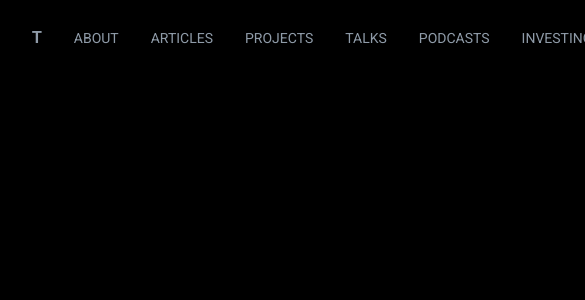
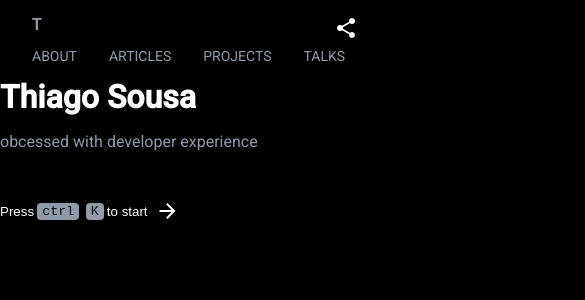
Before and after one commit to Thiagomatheus12/thiago-matheus, an Angular app: page / in a window 390 px wide. Shown: the top 300 px of the page, 585 px wide, since content can reach past the window. Built offline with nearby package versions, Linux system fonts and the light colour scheme.

Commit message:
:sparkles: feature - header mobile and starting body

```diff
--- a/src/app/app.component.html
+++ b/src/app/app.component.html
@@ -1,2 +1,3 @@
 <app-header></app-header>
+
 <router-outlet><router-outlet />
--- a/src/app/app.routes.ts
+++ b/src/app/app.routes.ts
@@ -1,8 +1,13 @@
 import { Routes } from '@angular/router';
-import { AppComponent } from './app.component';
 import { AboutComponent } from './shared/components/about/about.component';
+import { HomeComponent } from './features/home/home.component';
 
 export const routes: Routes = [
+  {
+    path: '',
+    title: 'Home',
+    component: HomeComponent
+  },
   {
     path: 'about',
     title: 'About',
--- /dev/null
+++ b/src/app/features/home/home.component.html
@@ -0,0 +1,9 @@
+<div class="container">
+  <div class="home">
+    <h1 class="home__title">Thiago Sousa</h1>
+
+    <p class="home__subtitle">obcessed with developer experience</p>
+
+    <button class="home__button">  Press <kbd class="home__background">ctrl</kbd> <kbd class="home__background">K</kbd> to start <mat-icon>arrow_forward</mat-icon></button>
+  </div>
+</div>
--- /dev/null
+++ b/src/app/features/home/home.component.scss
@@ -0,0 +1,68 @@
+mat-icon {
+  color: #FFF;
+  margin-left: 0.5rem;
+}
+
+.home {
+  display: flex;
+  flex-direction: column;
+  justify-content: center;
+  margin: 0px auto;
+
+  &__title {
+    margin: 0;
+  }
+
+  &__subtitle {
+    color: #8f9ba8;;
+  }
+
+  &__background {
+    color: #08070b;
+    background: #8f9ba8;
+    padding: 1px 5px;
+    margin: 0 0.2rem;
+    border-radius: 4px;
+  }
+
+  &__button {
+    margin-top: 2rem;
+    background: none;
+    color: #FFF;
+    width: max-content;
+    border: none;
+    display: flex;
+    align-items: center;
+    padding: 0;
+    cursor: pointer;
+    position: relative;
+
+    &:hover {
+      color: #FFF;
+    }
+  }
+
+  &__button::before {
+    content: '';
+    position: absolute;
+    left: -1rem;
+    right: -1rem;
+    height: 40px;
+    background: #212024;
+    border-radius: 10px;
+    z-index: -1;
+    opacity: 0;
+  }
+
+  &__button:hover::before {
+    color: #FFF;
+    opacity: 1;
+    transition: opacity 0.5s ease-in-out;
+  }
+
+  &__button:hover &__background {
+    transition: background-color 0.9s ease;
+    background-color:#f2f2f2;
+  }
+
+}
--- a/src/app/shared/components/header/header.component.html
+++ b/src/app/shared/components/header/header.component.html
@@ -1,6 +1,6 @@
 <mat-toolbar>
   <div class="header">
-    <a class="header__icon header__links" href="/">T</a>
+    <a class="header__logo header__links" href="/">T</a>
 
     <nav class="header__nav">
       @for (link of headerLinks; track $index) {
@@ -14,7 +14,7 @@
       }
     </nav>
 
-    <a class="header__links">
+    <a class="header__links header__icon">
       <mat-icon> share </mat-icon>
     </a>
   </div>
--- a/src/app/shared/components/header/header.component.scss
+++ b/src/app/shared/components/header/header.component.scss
@@ -1,6 +1,10 @@
 mat-toolbar {
   background: #000;
   padding-top: 1rem;
+}
+
+mat-icon {
+  color: #FFF;
 }
 
 .header {
@@ -10,7 +14,7 @@ mat-toolbar {
   align-items: center;
 
 
-  &__icon {
+  &__logo {
     color: #FFF;
     font-family: Neuzeit Grotesk Bold, sans-serif;
     font-weight: bold;
@@ -59,4 +63,31 @@ mat-toolbar {
     opacity: 1;
     transition: opacity 0.5s ease-in-out;
   }
+
+  &__hamburguer {
+    background-color: transparent;
+    border: transparent;
+  }
+
+  @media (max-width: 768px) {
+      flex-direction: column;
+      position: relative;
+      width: 100%;
+
+      &__logo {
+        order: 1;
+        align-self: flex-start;
+      }
+
+      &__icon {
+        position: absolute;
+        right: 0;
+      }
+
+    &__nav {
+      width: 100%;
+      order: 2;
+      overflow-y: scroll;
+    }
+  }
 }
--- a/src/app/shared/components/header/header.component.ts
+++ b/src/app/shared/components/header/header.component.ts
@@ -1,16 +1,21 @@
-import { Component } from '@angular/core';
+import { Component, EventEmitter, Output, ViewChild } from '@angular/core';
 import { MatToolbarModule } from '@angular/material/toolbar';
 import { MatIconModule } from '@angular/material/icon';
+import { CommonModule } from '@angular/common';
 
 
 @Component({
   selector: 'app-header',
   standalone: true,
-  imports: [MatToolbarModule, MatIconModule,],
+  imports: [
+    MatToolbarModule,
+    MatIconModule,
+    CommonModule],
   templateUrl: './header.component.html',
   styleUrl: './header.component.scss'
 })
 export class HeaderComponent {
+
   headerLinks = [
     {link: 'ABOUT', href: '/about'},
     {link: 'ARTICLES', href: '/articles'},
--- a/src/styles.scss
+++ b/src/styles.scss
@@ -1,7 +1,13 @@
 /* You can add global styles to this file, and also import other style files */
 
 html, body { height: 100%; }
-body { margin: 0; font-family: Roboto, "Helvetica Neue", sans-serif; box-sizing: border-box; color: #FFF; background: #000;}
+body { margin: 0;
+  font-family: Roboto,
+  "Helvetica Neue", sans-serif;
+  box-sizing: border-box;
+  color: #FFF;
+  background: #000;
+}
 
 a {
   text-decoration: none;
@@ -11,3 +17,10 @@ a {
 ul {
   list-style: none;
 }
+
+.container {
+  max-width: 700px;
+  width: 100%;
+  margin-left: auto;
+  margin-right: auto;
+}
```
Also changed, not shown: src/app/app.component.ts (+6 -2 lines), src/app/features/home/home.component.ts (added, +15 -0 lines), 1 other file (tests, documents, lock files or other folders).
